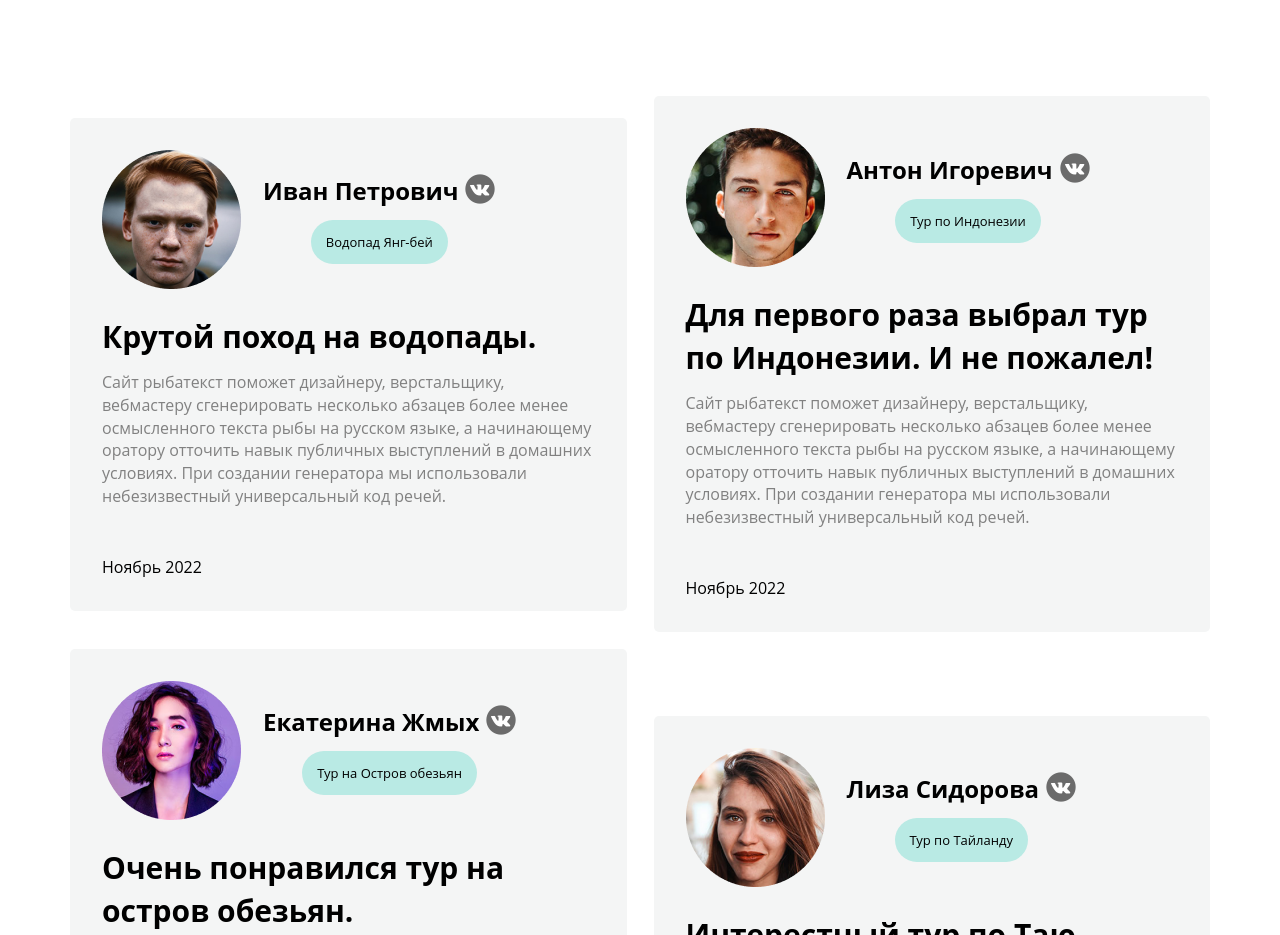
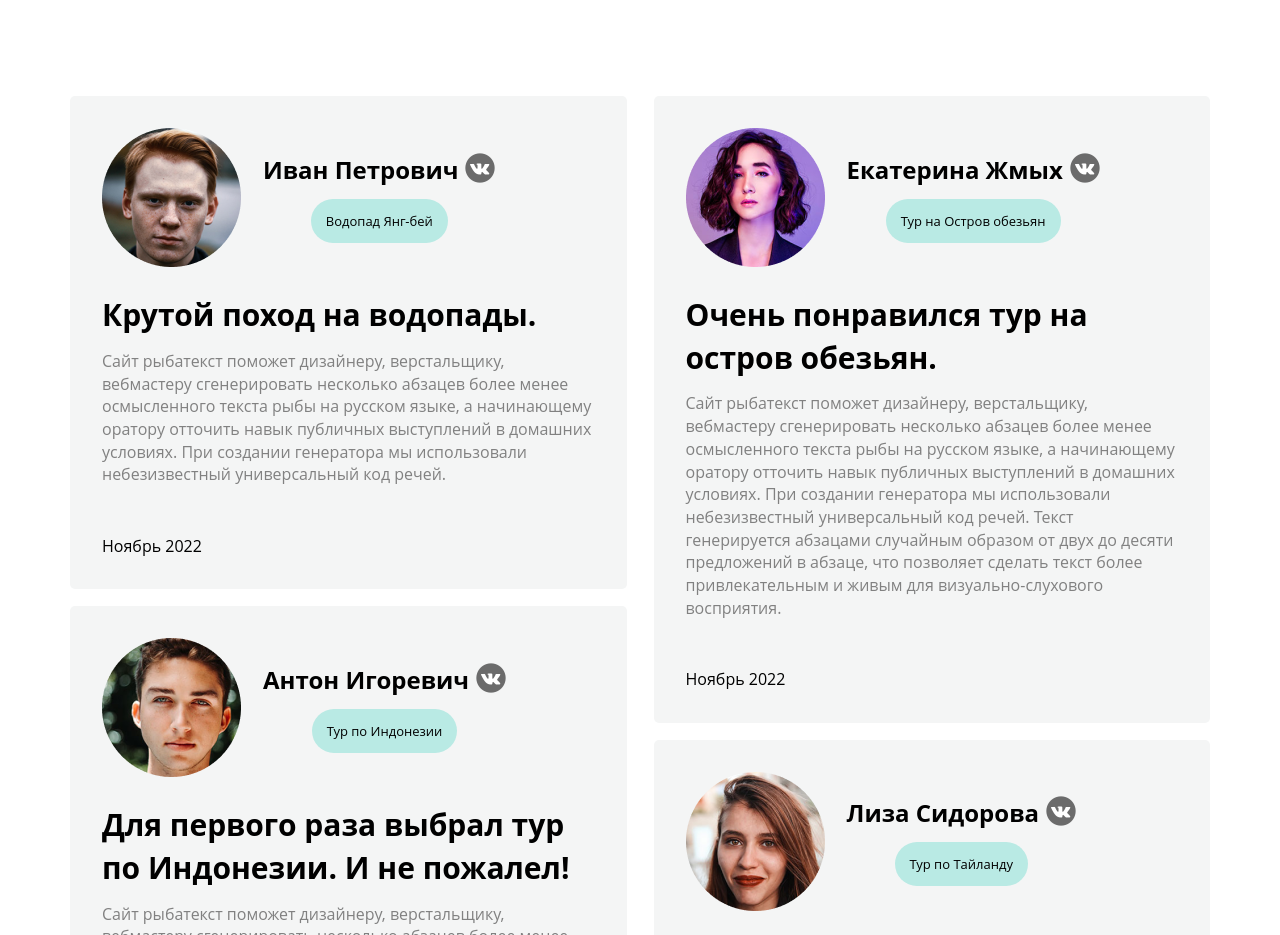
Before and after one commit to Abzalit0/AirAsia, a plain HTML site: page reviews.html in a window 1280 px wide. Shown: the part 415-1350 px from the top of the page. Drawn offline with Linux system fonts and the light colour scheme; files whose address does not match are found by name.

Commit message:
fix .reviews position

```diff
--- a/main.css
+++ b/main.css
@@ -493,14 +493,16 @@
   display: flex;
   flex-wrap: wrap;
   margin-left: -27px;
-  align-items: center;
   margin-bottom: 75.5px;
+}
+.reviews__list-1 {
+  width: 50%;
 }
 
 .reviews__item {
   display: flex;
   flex-direction: column;
-  width: calc(100% / 2 - 27px);
+  /* width: calc(100% / 2 - 27px); */
   align-items: flex-start;
   margin-left: 27px;
   background: #f4f5f5;
--- a/reviews.html
+++ b/reviews.html
@@ -52,6 +52,7 @@
             <div class="reviews__page">
                 <div class="reviews__content">
                     <ul class="reviews__list">
+                        <div class="reviews__list-1">
                           <li class="reviews__item">
                               <div class="reviews__user">
                                   <div class="user__avatar"><img class="user__avatar__img" src="src/img/reviews/avatar.png" alt="Avatar"></div>
@@ -78,6 +79,8 @@
                               <div class="reviews__text"> Сайт рыбатекст поможет дизайнеру, верстальщику, вебмастеру сгенерировать несколько абзацев более менее осмысленного текста рыбы на русском языке, а начинающему оратору отточить навык публичных выступлений в домашних условиях. При создании генератора мы использовали небезизвестный универсальный код речей.</div>
                              <div class="reviews__data">Ноябрь 2022</div>
                           </li>
+                        </div>
+                        <div class="reviews__list-1">
                           <li class="reviews__item">
                               <div class="reviews__user">
                                   <div class="user__avatar"><img class="user__avatar__img" src="src/img/reviews/avatar2с.png" alt="Avatar"></div>
@@ -104,6 +107,7 @@
                               <div class="reviews__text">Сайт рыбатекст поможет дизайнеру, верстальщику, вебмастеру сгенерировать несколько абзацев более менее осмысленного текста рыбы на русском языке, а начинающему оратору отточить навык публичных выступлений в домашних условиях. При создании генератора мы использовали небезизвестный универсальный код речей. </div>
                              <div class="reviews__data">Ноябрь 2022</div>
                           </li>
+                        </div>
                     </ul>
 
                     <div class="pagination pagination__reviews1">
```
Lines whose indentation alone changed are shown as unchanged.
